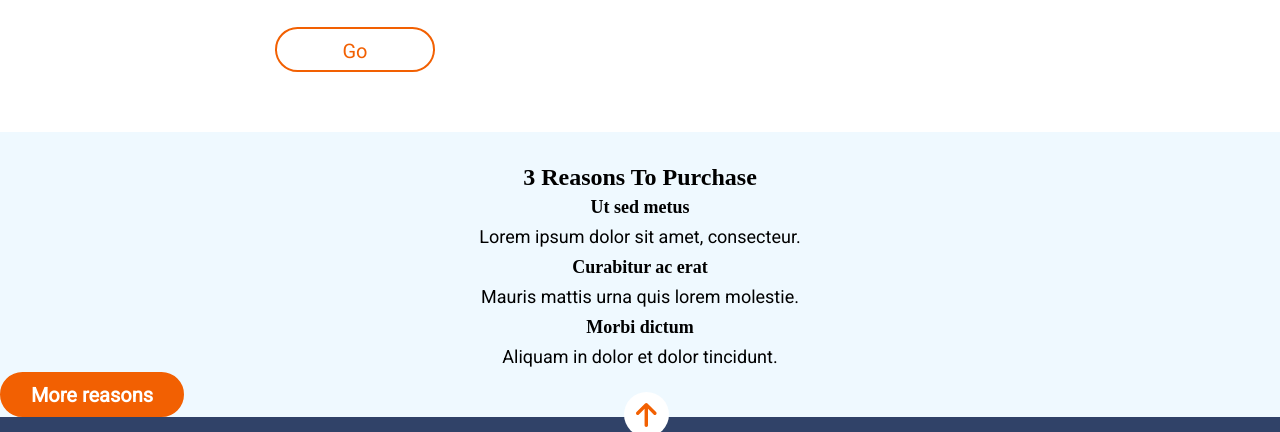
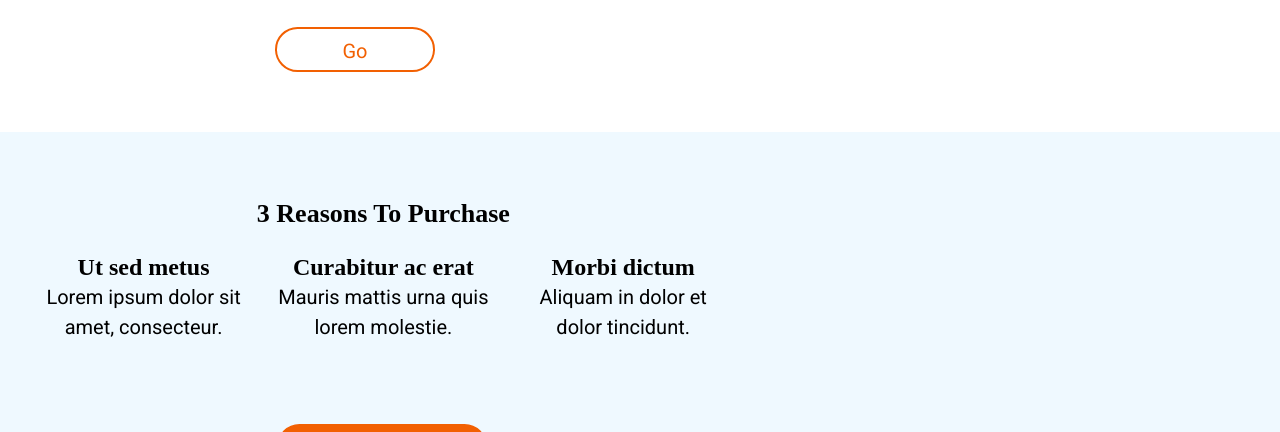
Before and after one commit to edurnevo/Anonymus-Proxy, a website: page src/html/index.html in a window 1280 px wide. Shown: the part 966-1398 px from the top of the page. Drawn offline with nearby package versions, Linux system fonts and the light colour scheme; files that its build step writes are made by us from their sources; files whose address does not match are found by name.

Commit message:
Fix mobile view

```diff
--- a/src/scss/layout/_main-reasons.scss
+++ b/src/scss/layout/_main-reasons.scss
@@ -3,8 +3,8 @@
     width: 100%;
     background-color: #eff9ff;
     display: grid;
-    grid-template-columns: auto;
-    grid-template-rows: auto;
+    grid-template-columns: 15px 55px 180px 55px 15px;
+    grid-template-rows: 82.5px 138px 138px 138px 127.5px;
 }
 
 .secondSection_title    {
@@ -15,10 +15,14 @@
     line-height: 1.25;
     text-align: center;
     margin-top: 30px;
+    grid-row: 1 / 2;
+    grid-column: 2 / 5;
 }
 
 .secondSection_first-reason   {
     text-align: center;
+    grid-row: 2 / 3;
+    grid-column: 3 / 4;
 }
 .secondSection_h3 {
     font-family: "Roboto Slab";
@@ -38,10 +42,14 @@
 
 .secondSection_second-reason  {
     text-align: center;
+    grid-row: 3 / 4;
+    grid-column: 3 / 4;
 }
 
 .secondSection_third-reason   {
     text-align: center;
+    grid-row: 4 / 5;
+    grid-column: 3 / 4;
 }
 
 .secondSection_button {
@@ -55,6 +63,8 @@
     outline: none;
     text-align: center;
     color: #ffffff;
+    grid-row: 5 / 6;
+    grid-column: 3 / 4;
     transition: background-color ease 0.8s;
     &:hover {
         background-color: white;
@@ -64,27 +74,52 @@
   }
 }
 
-// @media all and (min-width: 768px) {
-//     .reasons    {
-//         font-size: 26px;
-//         line-height: 1.73;
-//         text-align: center;
-//     }
+@media all and (min-width: 768px) {
+    .secondSection  {
+        display: grid;
+        grid-template-columns: 37.5px 212.13px 27.7px 212.13px 27.7px 212.13px 40px;
+        grid-template-rows: 30px 45px 45px 112px 60px 45px 60px;
+    }
 
-//     .h3 {
-//         font-size: 24px;
-//         line-height: 1.25;
-//     }
+    .secondSection_title    {
+        font-size: 26px;
+        line-height: 1.73;
+        text-align: center;
+        grid-row: 2 / 3;
+        grid-column: 3 / 6;
+    }
 
-//     .texto-razones  {
-//         font-size: 20px;
-//         line-height: 1.5;
-//     }
+    .secondSection_h3 {
+        font-size: 24px;
+        line-height: 1.25;
+    }
 
-//     .button {
-//         width: 210px;
-//     }
-// }
+    .secondSection_text  {
+        font-size: 20px;
+        line-height: 1.5;
+    }
+
+    .secondSection_button {
+        width: 210px;
+        grid-row: 6 / 7;
+        grid-column: 4 / 5;
+    }
+
+    .secondSection_first-reason   {
+        grid-row: 4 / 5;
+        grid-column: 2 / 3;
+    }
+
+    .secondSection_second-reason  {
+        grid-row: 4 / 5;
+        grid-column: 4 / 5;;
+    }
+
+    .secondSection_third-reason   {
+        grid-row: 4 / 5;
+        grid-column: 6 / 7;
+    }
+}
 
 
 // @media all and (min-width: 1280px) {
```
